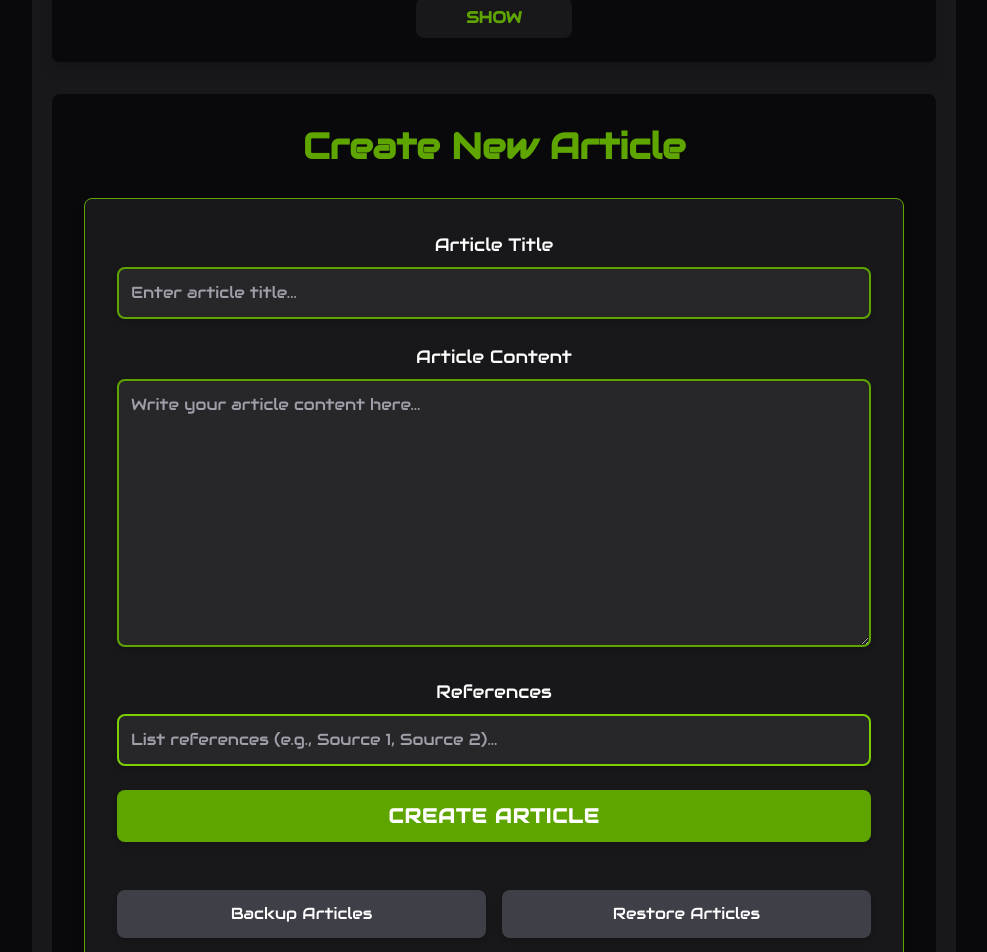
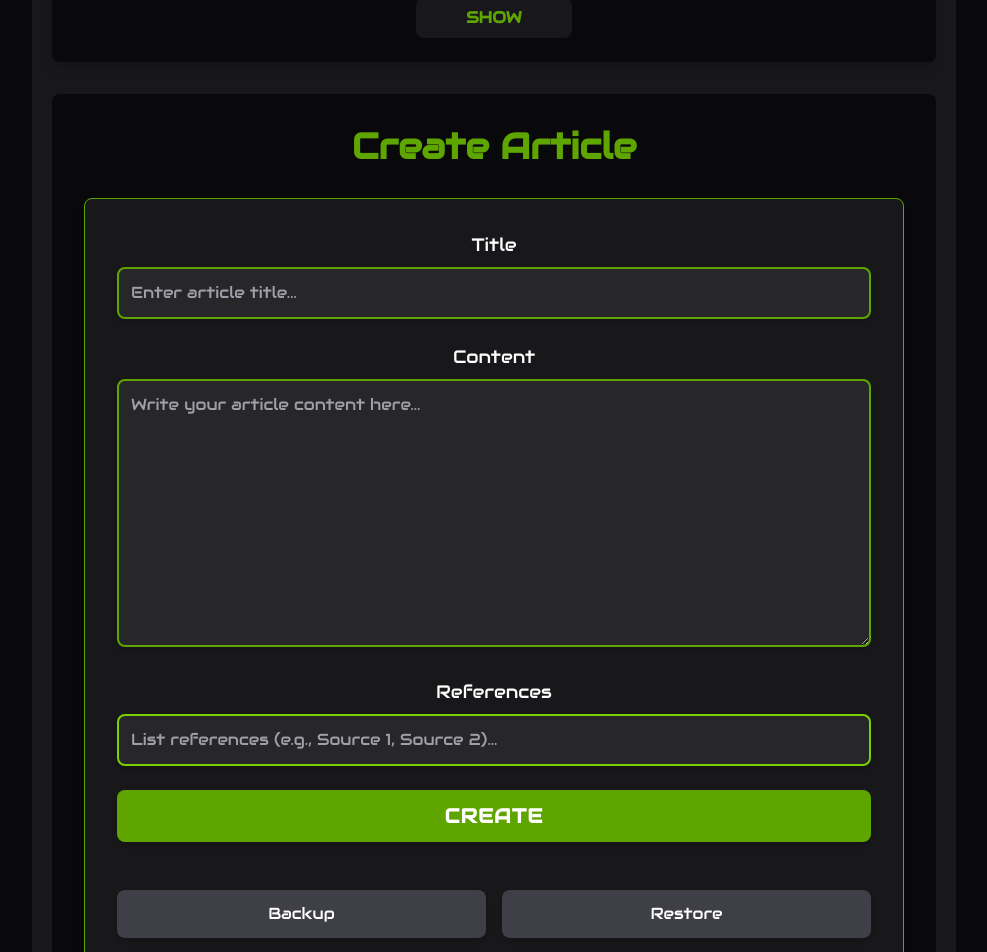
Before and after one commit to glenniii-dev/justwiselove, a React (Vite) app: page / in a window 1280 px wide. Shown: the part 1099-2051 px from the top of the page, without its empty margins (146-1133 px from the left). Built offline with nearby package versions, Linux system fonts and the light colour scheme.

Commit message:
Changed Words

```diff
--- a/src/components/CreateArticle.jsx
+++ b/src/components/CreateArticle.jsx
@@ -123,7 +123,7 @@ const CreateArticle = () => {
   return (
     <div className="min-h-screen bg-zinc-950 p-4 sm:p-6 lg:p-8 flex flex-col items-center font-inter mt-8 rounded-lg">
       <div className="w-full max-w-4xl">
-        <h1 className="text-4xl font-bold text-lime-600 mb-8 text-center">Create New Article</h1>
+        <h1 className="text-4xl font-bold text-lime-600 mb-8 text-center">Create Article</h1>
 
         {/* Display messages to the user */}
         {message && (
@@ -140,7 +140,7 @@ const CreateArticle = () => {
         <form onSubmit={handleSubmit} className="space-y-6 bg-zinc-900 p-8 rounded-lg shadow-lg border border-lime-600">
           {/* Title Input */}
           <div>
-            <label htmlFor="title" className="block text-white text-lg font-medium mb-2">Article Title</label>
+            <label htmlFor="title" className="block text-white text-lg font-medium mb-2">Title</label>
             <input
               type="text"
               id="title"
@@ -154,7 +154,7 @@ const CreateArticle = () => {
 
           {/* Content Textarea */}
           <div>
-            <label htmlFor="content" className="block text-white text-lg font-medium mb-2">Article Content</label>
+            <label htmlFor="content" className="block text-white text-lg font-medium mb-2">Content</label>
             <textarea
               id="content"
               placeholder="Write your article content here..."
@@ -185,7 +185,7 @@ const CreateArticle = () => {
             type="submit"
             className="w-full px-6 py-3 bg-lime-600 text-white rounded-lg hover:bg-zinc-950 focus:outline-none focus:ring-2 focus:ring-lime-600 focus:ring-opacity-100 transition duration-200 ease-in-out shadow-md font-bold text-xl uppercase tracking-wider"
           >
-            Create Article
+            Create
           </button>
 
           {/* Backup and Restore Buttons */}
@@ -195,14 +195,14 @@ const CreateArticle = () => {
               onClick={handleBackup}
               className="flex-1 px-6 py-3 bg-zinc-700 text-white rounded-lg hover:bg-zinc-800 focus:outline-none focus:ring-2 focus:ring-zinc-600 focus:ring-opacity-100 transition duration-200 ease-in-out shadow-md font-medium"
             >
-              Backup Articles
+              Backup
             </button>
             <button
               type="button" // Important: type="button" to prevent form submission
               onClick={handleRestore}
               className="flex-1 px-6 py-3 bg-zinc-700 text-white rounded-lg hover:bg-zinc-800 focus:outline-none focus:ring-2 focus:ring-zinc-600 focus:ring-opacity-100 transition duration-200 ease-in-out shadow-md font-medium"
             >
-              Restore Articles
+              Restore
             </button>
           </div>
         </form>
--- a/src/components/Search.jsx
+++ b/src/components/Search.jsx
@@ -193,7 +193,7 @@ const Search = () => {
         <div className="flex flex-col sm:flex-row gap-4 mb-8">
           <input
             type="text"
-            placeholder="Search by title, content, or references..."
+            placeholder="Search For Topics Or People..."
             className="p-3 w-full rounded-lg bg-zinc-800 text-white border-2 border-lime-600 focus:outline-none focus:ring-2 focus:ring-lime-600 focus:border-transparent transition duration-200 ease-in-out shadow-md placeholder-zinc-400"
             value={query}
             onChange={handleQueryChange} // Use the new handler here
@@ -259,3 +259,6 @@ const Search = () => {
 };
 
 export default Search;
+
+
+// make reference allow enter
```
